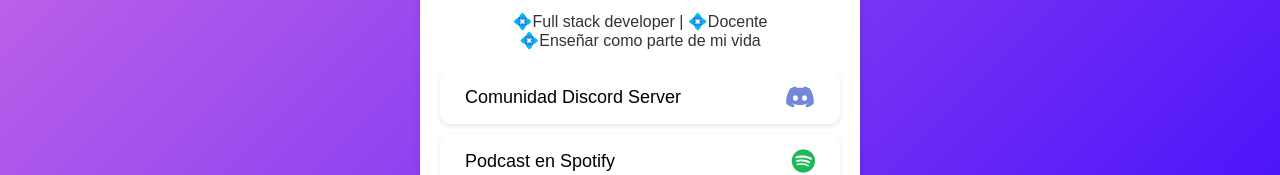
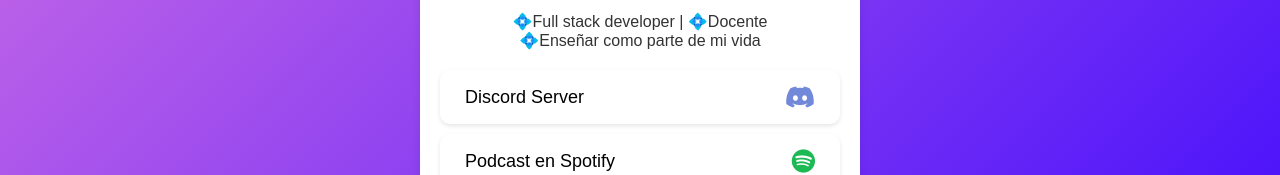
Before and after one commit to Ceciliapradob/Linkthree-ChicaDelCodigo, a plain HTML site: page index.html in a window 1280 px wide. Shown: the part 232-407 px from the top of the page. Drawn offline with Linux system fonts and the light colour scheme.

Commit message:
Html modificado

```diff
--- a/index.html
+++ b/index.html
@@ -19,7 +19,7 @@
         <!-- Enlaces -->
         <div class="link-item">
             <a href="https://discord.gg/wmbNqsbN" target="_blank">
-               Comunidad Discord Server
+             Discord Server
                 <i class="fab fa-discord" style="color: #7289da;"></i>
             </a>
         </div>
```
